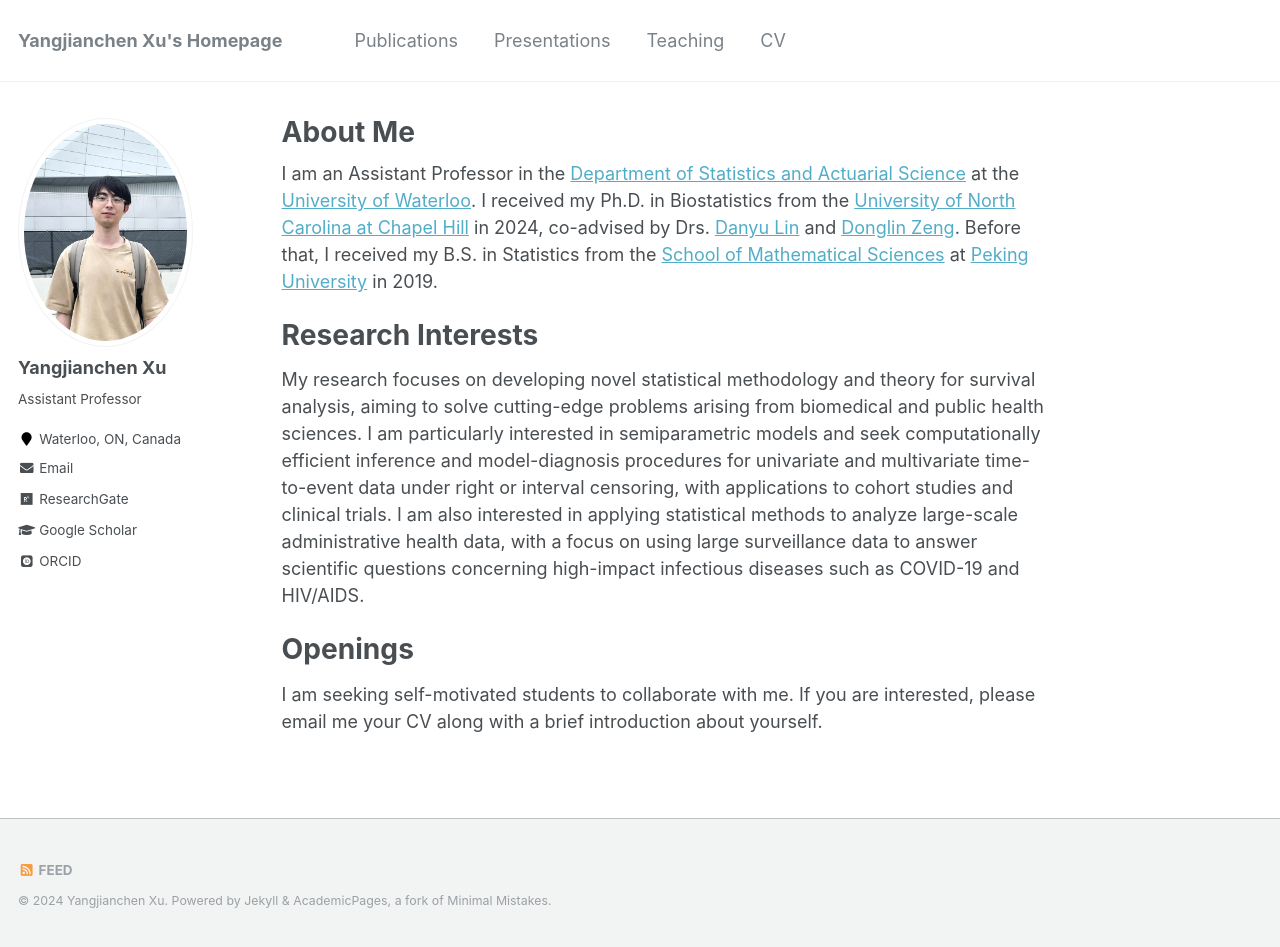
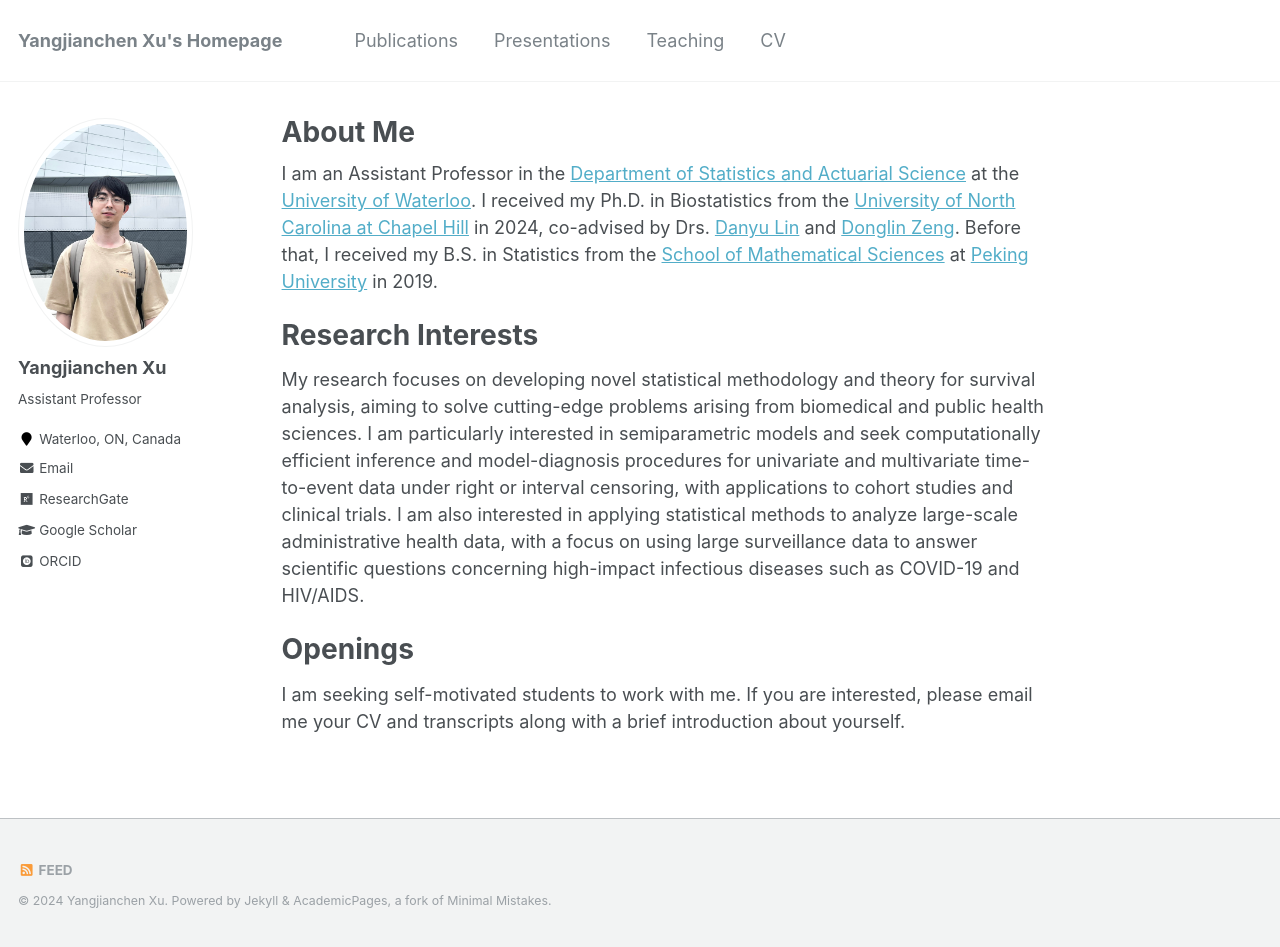
Before and after one commit to yangjc-xu/yangjc-xu.github.io, a Jekyll site: the page built from _pages/about.md, in a window 1280 px wide and 947 px high. Built offline with Jekyll 4.4.1, drawn with Linux system fonts in a browser that asks for light colours; some web fonts are replaced.

Commit message:
Update about.md

```diff
--- a/_pages/about.md
+++ b/_pages/about.md
@@ -16,4 +16,4 @@
 
 Openings
 ======
-I am seeking self-motivated students to collaborate with me. If you are interested, please email me your CV along with a brief introduction about yourself.
+I am seeking self-motivated students to work with me. If you are interested, please email me your CV and transcripts along with a brief introduction about yourself.
```
